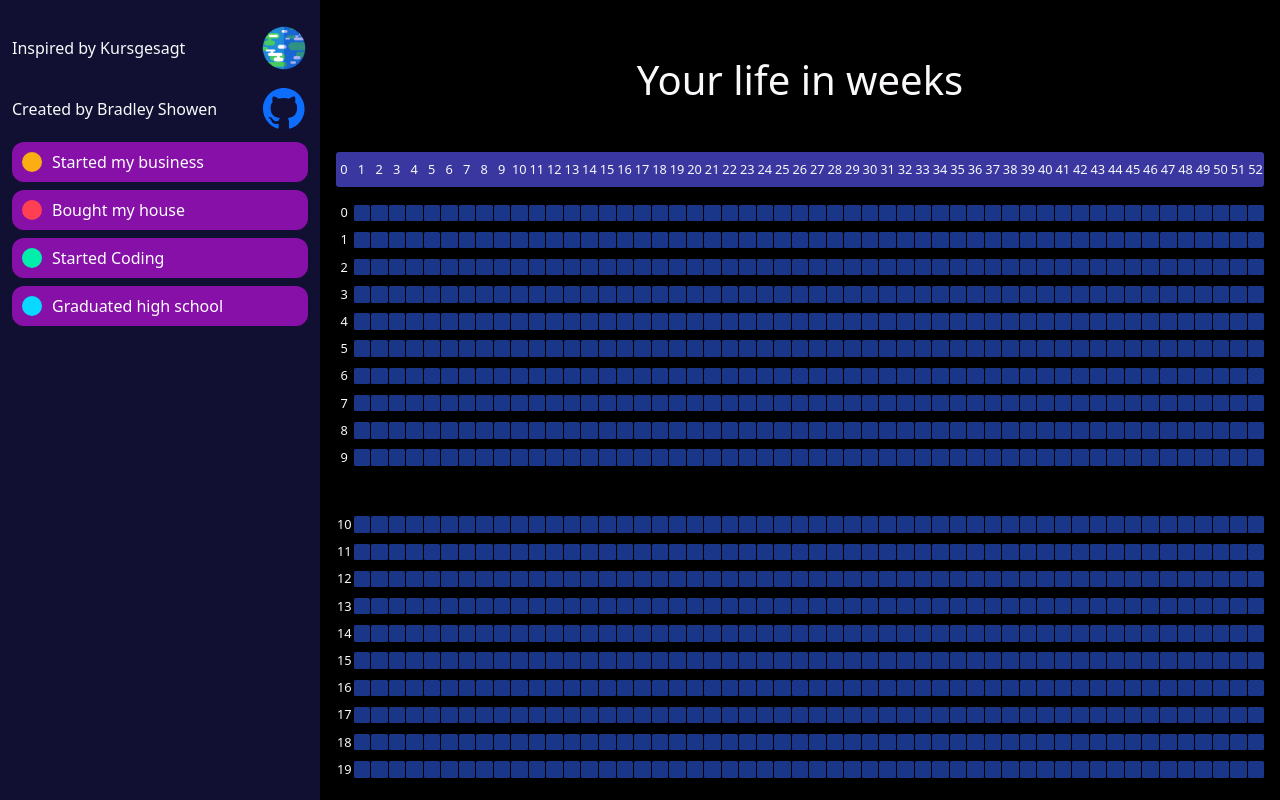
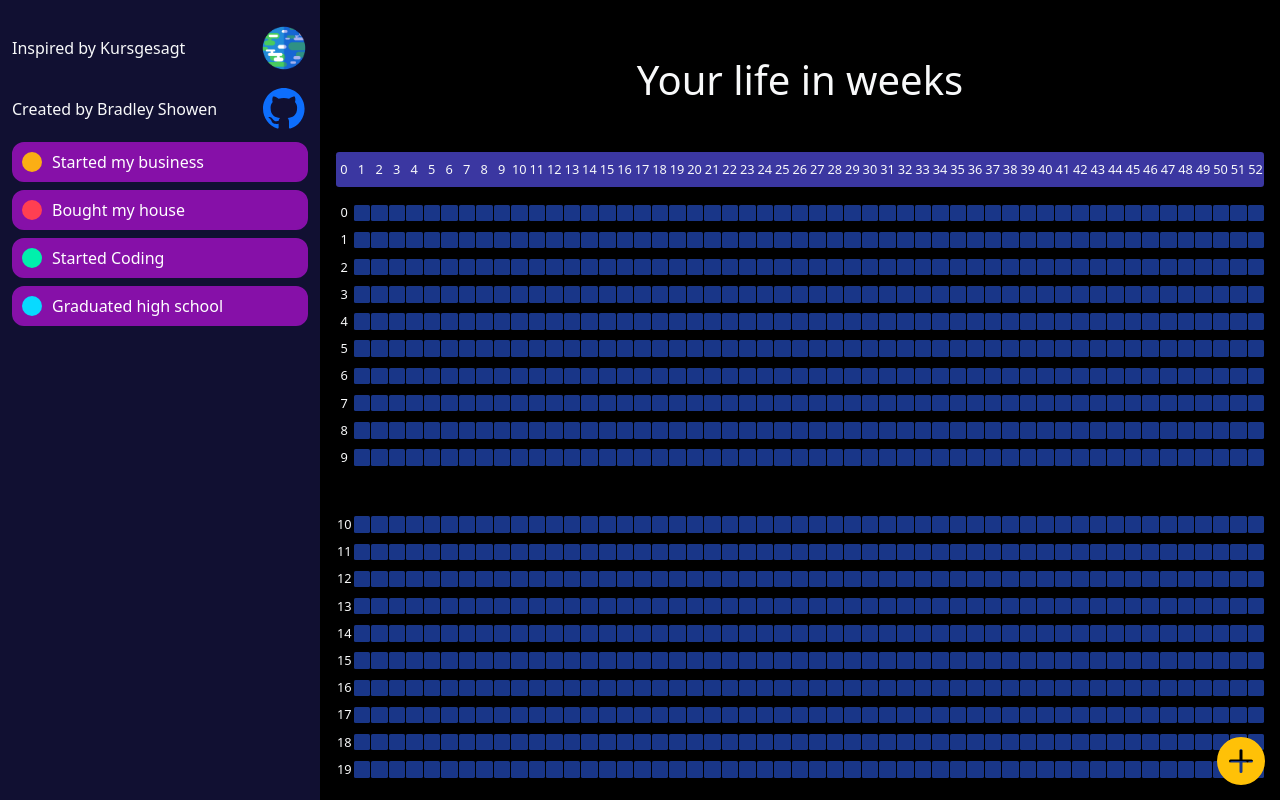
Before and after one commit to BShowen/your-life-in-weeks, a React (Create React App) app: page / in a window 1280 px wide. Built offline with nearby package versions, Linux system fonts and the light colour scheme.

Commit message:
Add button for creating new categories

```diff
--- a/src/App.css
+++ b/src/App.css
@@ -1,6 +1,16 @@
 #app-container {
   flex-direction: column;
 }
+
+#add-button{
+  position: absolute;
+  width: 3rem;
+  height: 3rem;
+  color: #FFC107;
+  bottom: 15px;
+  right: 15px;
+}
+
 
 @media only screen and (min-width: 992px) { /* for screens wider than 992px */
   #app-container {
@@ -10,4 +20,8 @@
   #nav-container {
     flex-direction: column;
   }
+
+  #add-button:hover{
+    color: #d6a100;
+  }
 }
--- /dev/null
+++ b/src/components/AddButton.js
@@ -0,0 +1,9 @@
+import React, { Component } from "react";
+import { BsPlusCircleFill } from "react-icons/bs";
+
+export default class AddButton extends Component {
+  render() {
+    const { clickHandler } = this.props;
+    return <BsPlusCircleFill onClick={clickHandler} id="add-button" />;
+  }
+}
--- a/src/components/NavAddButton.js
+++ /dev/null
@@ -1,20 +0,0 @@
-import React, { Component } from "react";
-import { Container, Button } from "react-bootstrap";
-
-export default class NavAddButton extends Component {
-  render() {
-    const { clickHandler } = this.props;
-    return (
-      <div
-        // as="div"
-        // fluid
-        // className="d-flex flex-row justify-content-start"
-        style={{ border: "1px solid red" }}
-      >
-        <Button variant="primary" onClick={clickHandler}>
-          +
-        </Button>
-      </div>
-    );
-  }
-}
--- a/src/components/Sidebar.js
+++ b/src/components/Sidebar.js
@@ -1,9 +1,9 @@
 import React, { Component } from "react";
 import { Container, Nav, Navbar } from "react-bootstrap";
 import NavButton from "./NavButton";
-import NavAddButton from "./NavAddButton";
 import NavBrand from "./NavBrand";
 import { DateTime } from "luxon";
+import AddButton from "./AddButton";
 
 export default class Sidebar extends Component {
   constructor(props) {
@@ -75,6 +75,7 @@ export default class Sidebar extends Component {
 
   render() {
     return (
+      <>
         <Navbar
           expand="lg"
           className="flex-column"
@@ -94,6 +95,8 @@ export default class Sidebar extends Component {
             </Navbar.Collapse>
           </Container>
         </Navbar>
+        <AddButton clickHandler={this.createNewCategory} />
+      </>
     );
   }
 }
```
Lines whose indentation alone changed are shown as unchanged.
